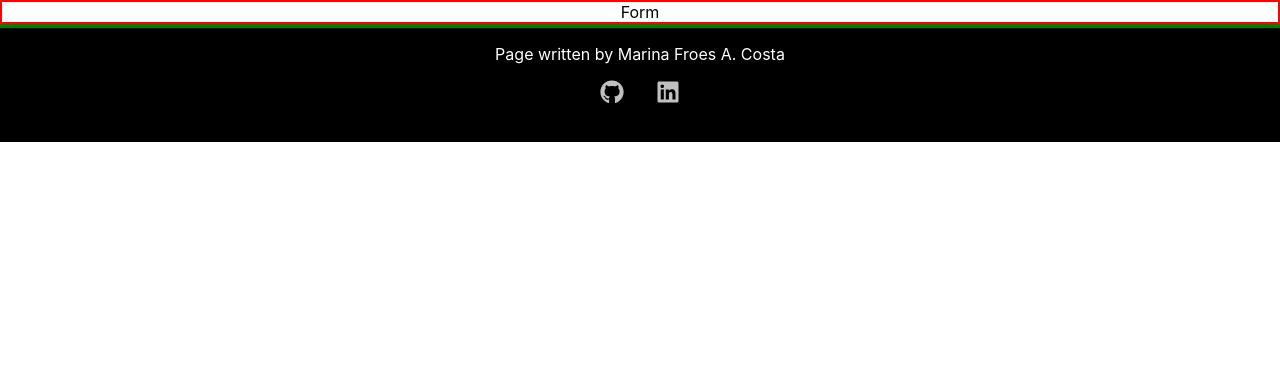
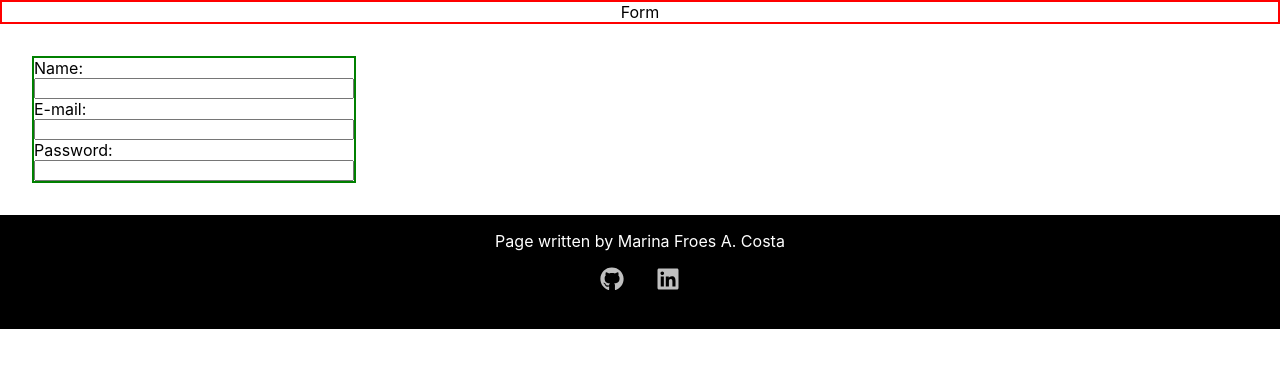
Before and after one commit to MarinaFroes/react-form, a React (Create React App) app: page / in a window 1280 px wide. Shown: the top 368 px of the page. Built offline with nearby package versions, Linux system fonts and the light colour scheme.

Commit message:
feat: Add input text, email and number

```diff
--- a/src/Components/Form.js
+++ b/src/Components/Form.js
@@ -3,15 +3,23 @@ import styled from "styled-components";
 
 const FormContainer = styled.form`
   display: flex;
+  flex-direction: column;
   justify-content: center;
-  align-items: center;
-  text-align: center;
+  width: 20rem;
+  margin: 2rem;
+  text-align: left;
   border: 2px solid green;
 `;
 
 export default function Form() {
   return (
     <FormContainer id="form">
+      <label htmlFor="name">Name:</label>
+      <input type="text" name="name" id="name" />
+      <label htmlFor="email">E-mail:</label>
+      <input type="email" name="email" id="email" />
+      <label htmlFor="password">Password:</label>
+      <input type="password" name="password" id="password"/>
     </FormContainer>
   )
 };
```
